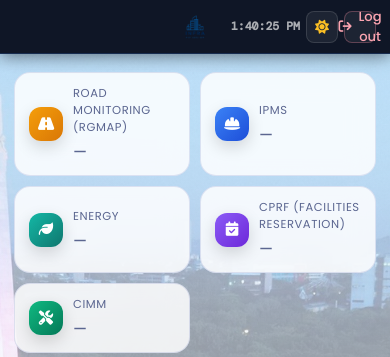
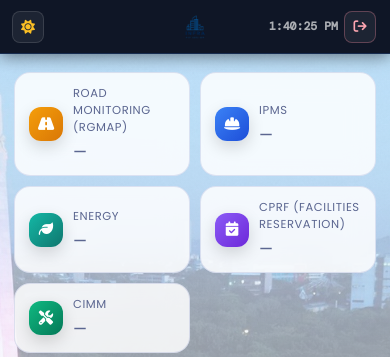
Before and after one commit to EXEQUIELKENT/Main-LGU, a PHP site: page /admin/dashboard.php in a window 390 px wide. Shown: the top 357 px of the page. Run offline with PHP 8.4, Linux system fonts and the light colour scheme; the visitor is signed in with stand-in values (Sample User, id 1); data comes from the database, SQL or seed files in the repository; data that the repository does not hold is empty.

Commit message:
Fix mobile nav bar: hide logout label, move theme toggle to the left
The rule hiding the "Log out" text span on mobile was dropped during
the earlier desktop-revert refactor, so the pill button was showing
its full label again instead of icon-only. Also moved the theme
toggle out of the right-hand action cluster to sit pinned at the
left edge of the bar, separate from the logout button.

Co-Authored-By: Claude Sonnet 5 <noreply@anthropic.com>

```diff
--- a/admin/dashboard.php
+++ b/admin/dashboard.php
@@ -162,8 +162,13 @@ $statIconMeta = [
             width: 32px; height: 32px; border-radius: 8px; padding: 0; justify-content: center;
         }
         .who button.logout:hover { background: rgba(255,80,100,.18); }
+        .who button.logout span { display: none; }
 
+        /* Theme toggle pinned to the far left, separate from the logout
+           cluster on the right — header is position:sticky, which (like
+           position:relative/fixed) is a valid containing block for this. */
         .theme-toggle {
+            position: absolute; left: 12px; top: 50%; transform: translateY(-50%);
             background: rgba(255,255,255,.06); border: 1px solid rgba(255,255,255,.12);
             width: 32px; height: 32px; border-radius: 8px; padding: 0; justify-content: center;
         }
```
